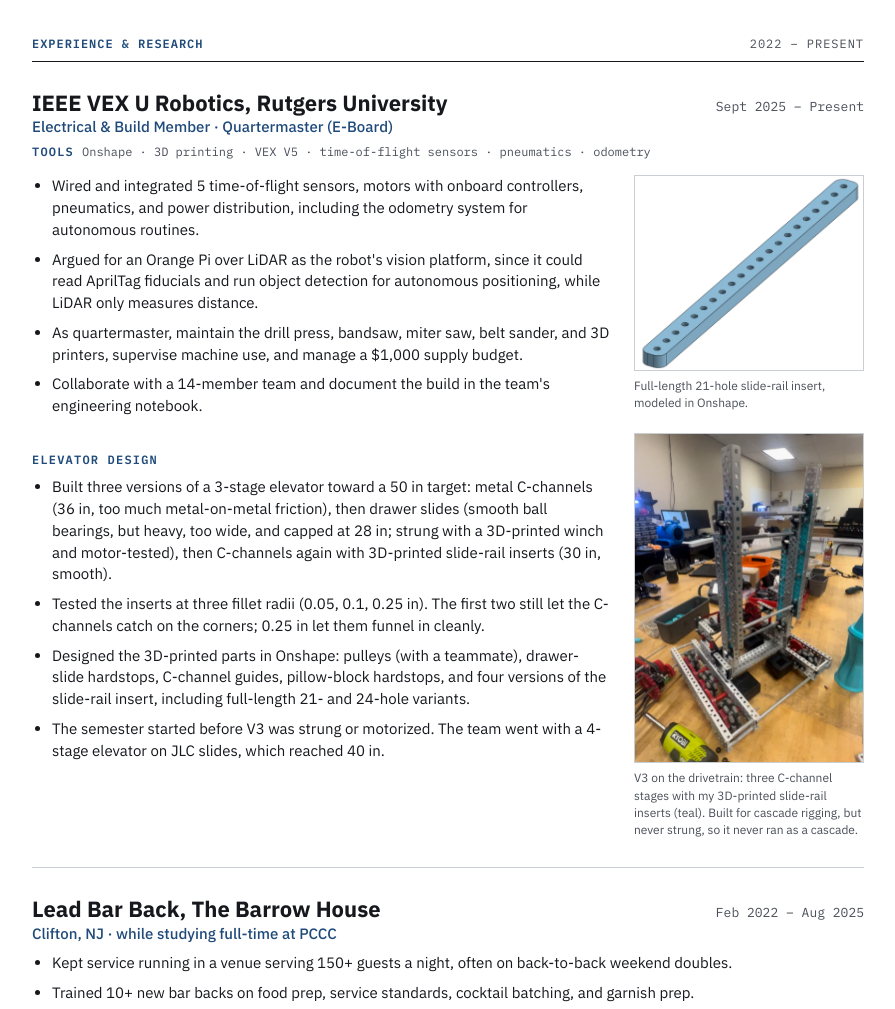
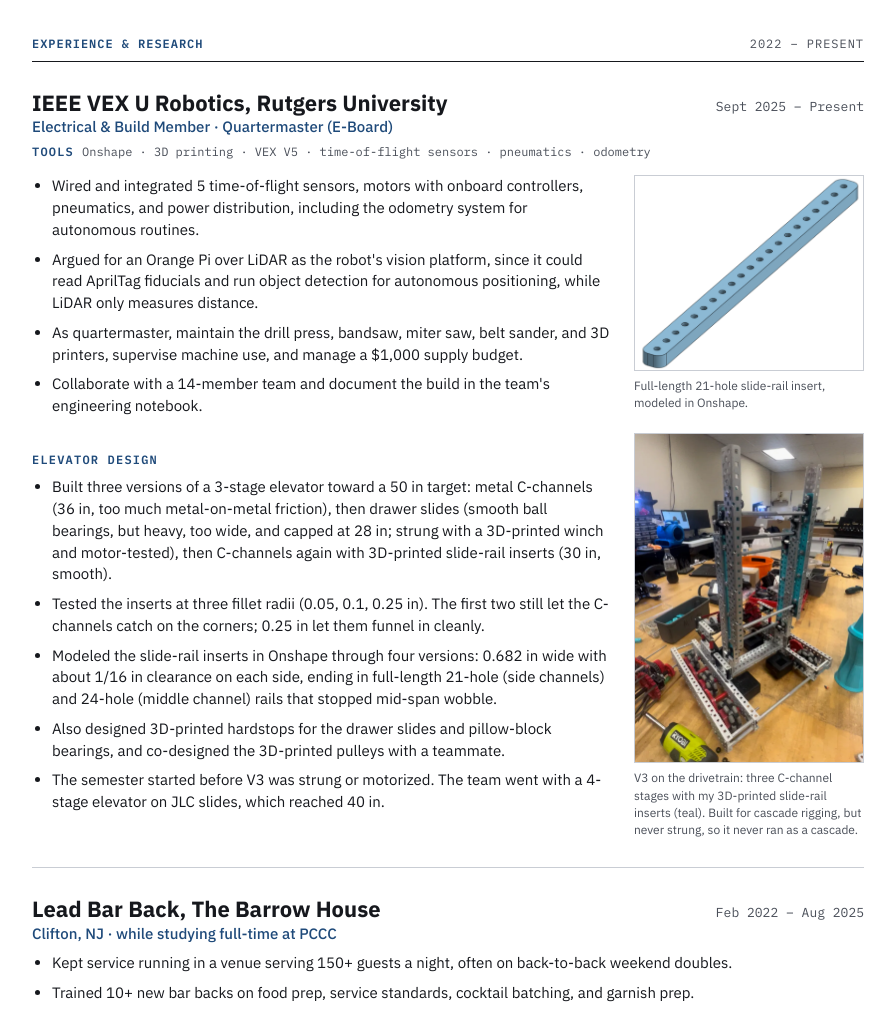
Before and after one commit to jerettdeguzman/jerettdeguzman.github.io, a plain HTML site: page experience.html in a window 1280 px wide. Shown: the part 63-1072 px from the top of the page, without its empty margins (192-1087 px from the left). Drawn offline with Linux system fonts and the light colour scheme.

Commit message:
Experience: limit Onshape claim to the slide-rail inserts; hardstops and pulleys described without CAD

```diff
--- a/experience.html
+++ b/experience.html
@@ -73,7 +73,8 @@
           <ul>
             <li>Built three versions of a 3-stage elevator toward a 50&nbsp;in target: metal C-channels (36&nbsp;in, too much metal-on-metal friction), then drawer slides (smooth ball bearings, but heavy, too wide, and capped at 28&nbsp;in; strung with a 3D-printed winch and motor-tested), then C-channels again with 3D-printed slide-rail inserts (30&nbsp;in, smooth).</li>
             <li>Tested the inserts at three fillet radii (0.05, 0.1, 0.25&nbsp;in). The first two still let the C-channels catch on the corners; 0.25&nbsp;in let them funnel in cleanly.</li>
-            <li>Designed the 3D-printed parts in Onshape: pulleys (with a teammate), drawer-slide hardstops, C-channel guides, pillow-block hardstops, and four versions of the slide-rail insert, including full-length 21- and 24-hole variants.</li>
+            <li>Modeled the slide-rail inserts in Onshape through four versions: 0.682&nbsp;in wide with about 1/16&nbsp;in clearance on each side, ending in full-length 21-hole (side channels) and 24-hole (middle channel) rails that stopped mid-span wobble.</li>
+            <li>Also designed 3D-printed hardstops for the drawer slides and pillow-block bearings, and co-designed the 3D-printed pulleys with a teammate.</li>
             <li>The semester started before V3 was strung or motorized. The team went with a 4-stage elevator on JLC slides, which reached 40&nbsp;in.</li>
           </ul>
         </div>
```
